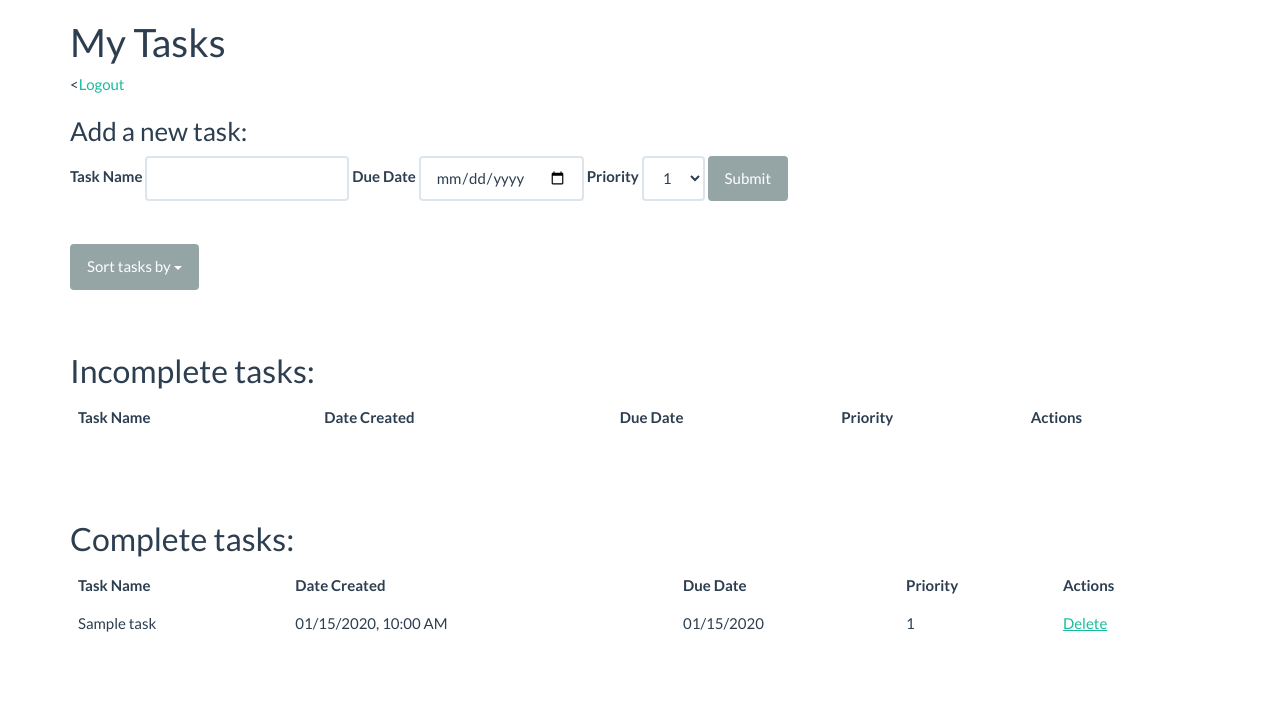
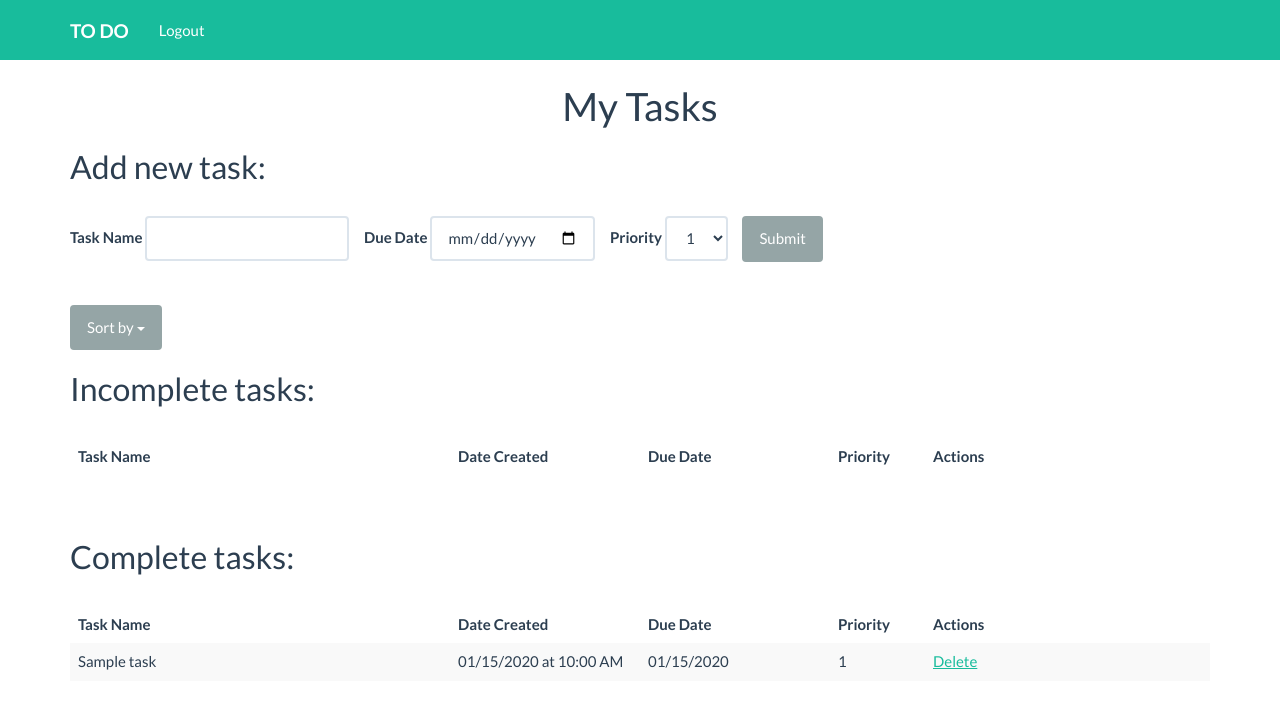
Before and after one commit to valenciarichards/flask-todo-app, a Flask app: page /tasks/ in a window 1280 px wide. Shown: the top 709 px of the page. Run offline with Flask 2, Linux system fonts and the light colour scheme; the visitor is signed in with stand-in values (Sample User, id 1); tables that the repository leaves empty hold one stand-in row (values such as "Sample post"); lists and menus that the app fills with data are empty; some libraries are stand-ins or nearby versions.

Commit message:
Add navbar and improve layout of tasks.html, edit_task.html, login.html, and signup.html

```diff
--- a/app.py
+++ b/app.py
@@ -45,11 +45,10 @@ def login_required(func):
     return wrap
 
 
-@login_required
 def verify_task_owner(task_id):
     """Return True if the logged-in user created the given task. Otherwise, show an error and return False.
     """
-    task = db.session.query(Task).filter_by(id=task_id).first()
+    task = db.session.query(Task).get_or_404(task_id)
     if task.user_id == session["user_id"]:
         return True
     else:
@@ -188,8 +187,8 @@ def add_task():
 def edit_task(task_id):
     """Edit the name, due date or priority of a task."""
     if verify_task_owner(task_id):
-        # Query database for task to update.
-        task = db.session.query(Task).filter_by(id=task_id).first()
+        # Query database for task to update. If the task does not exist, raise a 404 error.
+        task = db.session.query(Task).get_or_404(task_id)
         # Pre-populate the form with current task data.
         form = AddOrUpdateTaskForm(request.form, obj=task)
         if request.method == "POST" and form.validate():
@@ -198,6 +197,7 @@ def edit_task(task_id):
                 "due_date": form.due_date.data,
                 "priority": form.priority.data,
             }
+            # Update the Task in the database and commit changes.
             db.session.query(Task).filter_by(id=task_id).update(updated_task)
             db.session.commit()
             flash("Task successfully updated.")
--- a/templates/base.html
+++ b/templates/base.html
@@ -4,23 +4,53 @@
 <html lang="en">
 <head>
     <meta charset="UTF-8">
+    <!--Bootstrap-->
     <meta http-equiv="X-UA-Compatible" content="IE=edge">
     <meta name="viewport" content="width=device-width, initial-scale=1">
     <link rel="stylesheet" href="{{ url_for('static', filename='css/bootstrap.min.css') }}">
+    <link rel="icon">
 
     <title>ToDo App</title>
 </head>
 <body>
+
     <div class="container">
+        <!--navbar-->
+        <nav class="navbar navbar-inverse navbar-fixed-top">
+          <div class="container">
+            <div class="navbar-header">
+              <button type="button" class="navbar-toggle collapsed" data-toggle="collapse" data-target="#navbar" aria-expanded="false" aria-controls="navbar">
+                <span class="sr-only">Toggle navigation</span>
+                <span class="icon-bar"></span>
+                <span class="icon-bar"></span>
+                <span class="icon-bar"></span>
+              </button>
+            <div id="navbar" class="collapse navbar-collapse">
+              <ul class="nav navbar-nav">
+                  <li><a class="navbar-brand" href="#"><strong>TO DO</strong></a></li>
+                    {# Navbar customization depending on page #}
+                  {% block navbar %}
+                  {% endblock %}
+              </ul>
+            </div><!--/.nav-collapse -->
+          </div>
+          </div>
+    </nav>
+
+        <br>
+        <br>
+        <br>
         <!-- show flashed messages -->
         {% for message in get_flashed_messages() %}
             <div class="flash">{{ message }}</div>
         {% endfor %}
+
         <!-- show errors -->
         {% if error %}
-            <div class="error"><strong>Error:</strong> {{ error }}</div>
+            <div class="has-error" style="color: red"><strong>Error:</strong> {{ error }}</div>
         {% endif %}
-        <!-- inheritance -->
+
+        <!-- content -->
         {% block content %}
         {% endblock %}
     </div>
--- a/templates/tasks.html
+++ b/templates/tasks.html
@@ -1,30 +1,37 @@
 {# tasks.html #}
 
 {%  extends "base.html" %}
+
+{% block navbar %}
+  <li><a href="{{ url_for('logout') }}">Logout</a></li>
+{% endblock navbar %}
+
 {% block content %}
 
-
-<h1>My Tasks</h1>
-<<a href="{{ url_for('logout') }}">Logout</a>
+<h1 class="text-center">My Tasks</h1>
 
 {# Add task #}
 
 <div class="add-task">
-  <h3>Add a new task:</h3>
+  <h2>Add new task:</h2>
+    <br>
   <form action="{{ url_for('add_task') }}" method="POST" class="form-inline">
     {# Add CSRF protection #}
     {{ form.csrf_token }}
     <div class="form-group">
       {{ form.name.label }}
       {{ form.name (class="form-control") }}
+        &nbsp; &nbsp;
     </div>
     <div class="form-group">
       {{ form.due_date.label }}
       {{ form.due_date (class="form-control") }}
+        &nbsp; &nbsp;
     </div>
     <div class="form-group">
       {{ form.priority.label }}
       {{ form.priority (class="form-control") }}
+        &nbsp; &nbsp;
     </div>
     <div class="form-group">
       <button type="submit" class="btn btn-default">Submit</button>
@@ -35,12 +42,12 @@
 <br>
 <br>
 
+
 {# Dropdown Menu for sorting tasks #}
 
-<div class="dropdown">
+<div class="dropdown btn-group">
   <button class="btn btn-default dropdown-toggle" type="button" id="dropdownMenuButton" data-toggle="dropdown" aria-haspopup="true" aria-expanded="false">
-    Sort tasks by
-     <span class="caret"></span>
+    Sort by <span class="caret"></span>
   </button>
   <ul class="dropdown-menu form-group" aria-labelledby="dropdownMenuButton">
     <li><a class="dropdown-item form-control" href="{{ url_for('tasks') }}">Date Created: Oldest First (default)</a></li>
@@ -49,35 +56,34 @@
     <li><a class="dropdown-item form-control" href="{{ url_for('tasks', sort_param='by_highest_priority') }}">Highest Priority</a></li>
   </ul>
 </div>
-
+<br>
 
 {# Show incomplete tasks #}
 
 <div class="entries">
-  <br>
-  <br>
   <h2>Incomplete tasks:</h2>
+    <br>
     <div class="datagrid">
-    <table class="table">
+    <table class="table table-striped">
       <thead>
         <tr>
-          <th scope="col">Task Name</th>
-          <th scope="col">Date Created</th>
-          <th scope="col">Due Date</th>
-          <th scope="col">Priority</th>
-          <th scope="col">Actions</th>
+          <th scope="col" class="col-md-4">Task Name</th>
+          <th scope="col" class="col-md-2">Date Created</th>
+          <th scope="col" class="col-md-2">Due Date</th>
+          <th scope="col" class="col-md-1">Priority</th>
+          <th scope="col" class="col-md-3">Actions</th>
         </tr>
       </thead>
         <tbody>
           {% for task in incomplete_tasks %}
             <tr>
               <td>{{ task.name }}</td>
-              <td>{{ task.created_datetime.strftime("%m/%d/%Y, %-I:%M %p") }}</td>
+              <td>{{ task.created_datetime.strftime("%m/%d/%Y at %-I:%M %p") }}</td>
               <td>{{ task.due_date.strftime("%m/%d/%Y") }}</td>
               <td>{{ task.priority }}</td>
               <td>
-                <a href="{{ url_for('mark_task_as_complete', task_id=task.id) }}">Mark as Complete</a>
-                <a href="{{ url_for('edit_task', task_id=task.id) }}">Edit</a>
+                <a href="{{ url_for('mark_task_as_complete', task_id=task.id) }}">Mark Complete</a> &nbsp;
+                <a href="{{ url_for('edit_task', task_id=task.id) }}">Edit</a> &nbsp;
                 <a href="{{ url_for('delete_task', task_id=task.id) }}">Delete</a>
               </td>
             </tr>
@@ -90,25 +96,26 @@
 
 {# Show complete tasks #}
 
+
+<div>
+  <h2>Complete tasks:</h2>
 <br>
-<div class="entries">
-  <h2>Complete tasks:</h2>
   <div class="datagrid">
-    <table class="table">
+    <table class="table table-striped">
       <thead>
         <tr>
-          <th scope="col">Task Name</th>
-          <th scope="col">Date Created</th>
-          <th scope="col">Due Date</th>
-          <th scope="col">Priority</th>
-          <th scope="col">Actions</th>
+          <th scope="col" class="col-md-4">Task Name</th>
+          <th scope="col" class="col-md-2">Date Created</th>
+          <th scope="col" class="col-md-2">Due Date</th>
+          <th scope="col" class="col-md-1">Priority</th>
+          <th scope="col" class="col-md-3">Actions</th>
         </tr>
       </thead>
         <tbody>
           {% for task in complete_tasks %}
             <tr>
               <td>{{ task.name }}</td>
-              <td>{{ task.created_datetime.strftime("%m/%d/%Y, %-I:%M %p") }}</td>
+              <td>{{ task.created_datetime.strftime("%m/%d/%Y at %-I:%M %p") }}</td>
               <td>{{ task.due_date.strftime("%m/%d/%Y") }}</td>
               <td>{{ task.priority }}</td>
               <td>
@@ -121,4 +128,4 @@
   </div>
 </div>
 
-{% endblock %}
+{% endblock content %}
```
Also changed, not shown: templates/edit_task.html (+15 -4 lines), templates/login.html (+9 -2 lines), templates/signup.html (+8 -1 lines).
